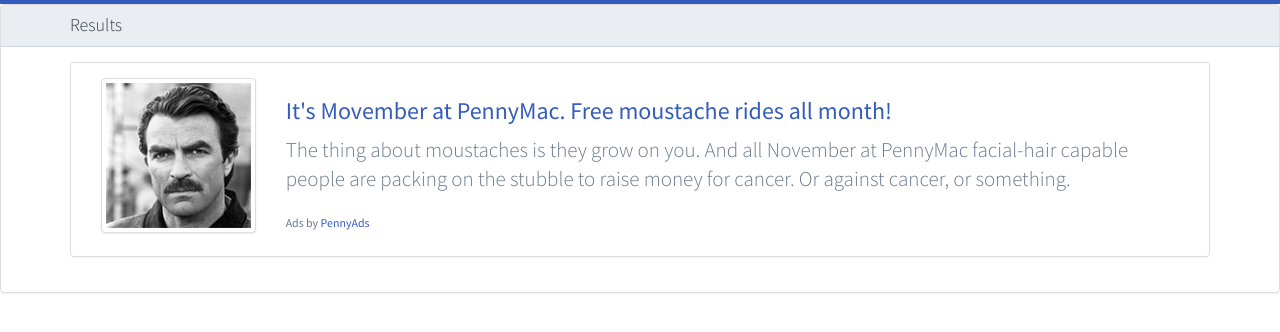
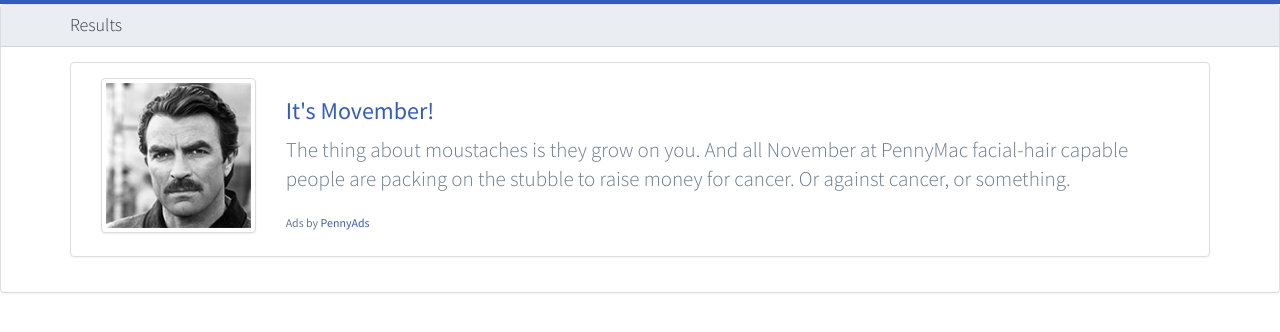
Before and after one commit to nicholascu/employee-directory, a plain HTML site: page index.html in a window 1280 px wide. Both pictures are taken after typing "Sample" into the empty fields and a click on the button 1174 px from the left and 40 px from the top of the page. Shown: the part 136-468 px from the top of the page. Drawn offline with nearby package versions, Linux system fonts and the light colour scheme; some packages are replaced by stand-ins of ours.

Commit message:
Update index.html

```diff
--- a/index.html
+++ b/index.html
@@ -86,7 +86,7 @@
                             <img class="img-thumbnail" src="img/magnum.png">
                           </div>
                           <div class="col-sm-10">
-                            <h3><a href="#">It's Movember at PennyMac. Free moustache rides all month!</a></h3>
+                            <h3><a href="#">It's Movember!</a></h3>
                             <p class="lead">The thing about moustaches is they grow on you. And all November at PennyMac facial-hair capable people are packing on the stubble to raise money for cancer.  Or against cancer, or something.</p>
                             <p class="small">Ads by <a href="ads.html">PennyAds</a></p>
                           </div>
```
